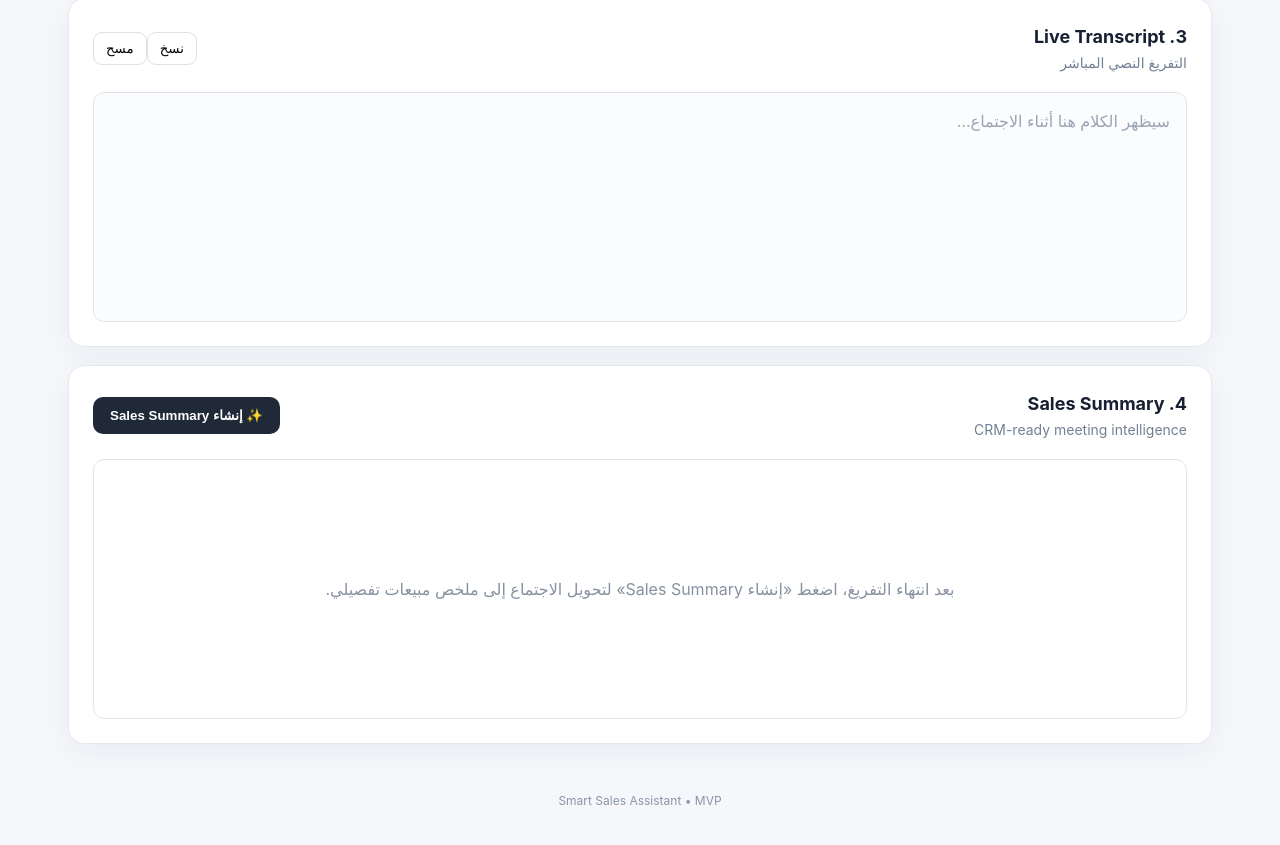
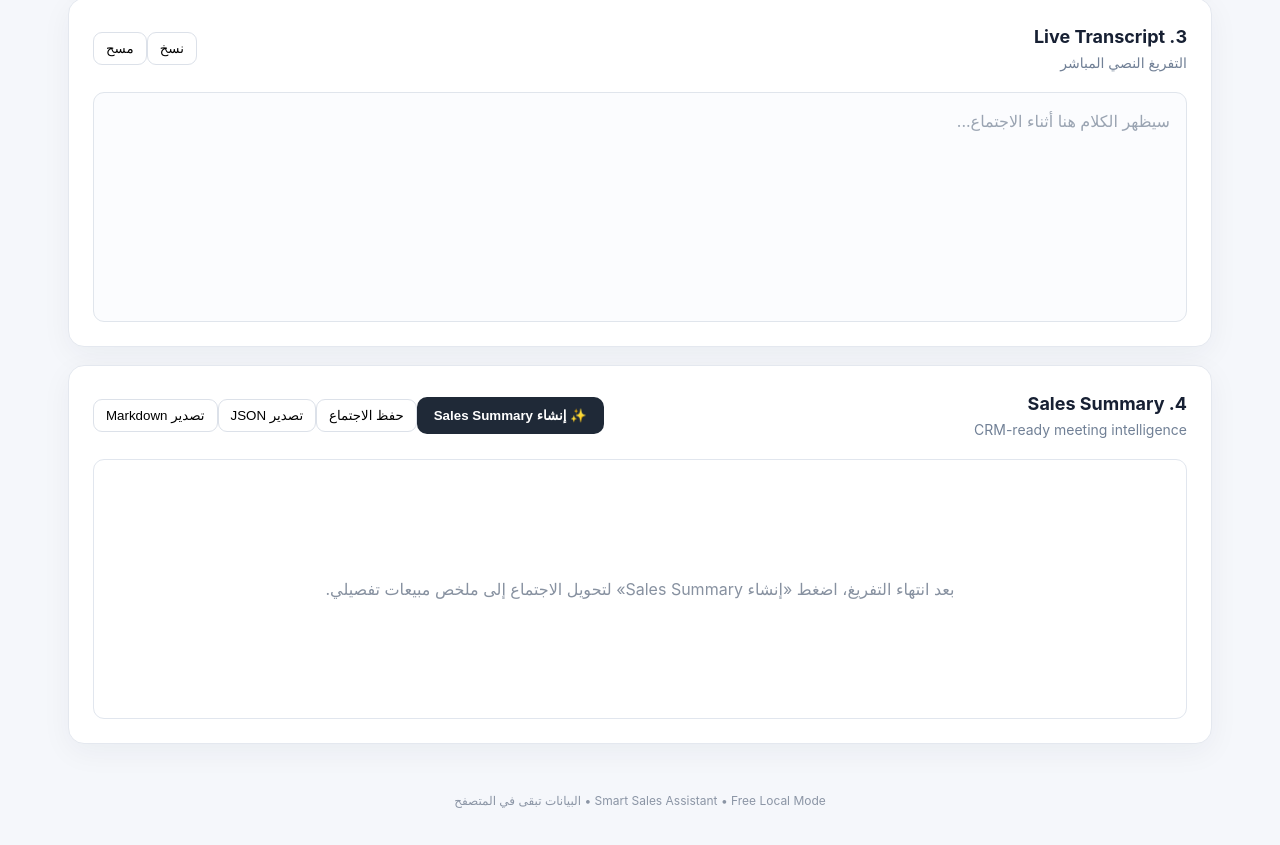
Before and after one commit to ymahdy12-commits/smart-sales-assistant, a website: page index.html in a window 1280 px wide. Shown: the part 942-1787 px from the top of the page. Drawn offline with Linux system fonts and the light colour scheme.

Commit message:
feat: add meeting save and export controls

```diff
--- a/index.html
+++ b/index.html
@@ -14,5 +14,5 @@
 </section>
 <section class="card"><div class="section-title"><div><h3>Speaker Mapping</h3><span>Map transcript speakers to real names</span></div></div><div id="speakerMap" class="form-grid"><p class="hint">بعد التفريغ، سيظهر هنا Speaker 1 / Speaker 2 لتسمية الأشخاص بدون تخمين هويتهم.</p></div></section>
 <section class="card transcript-card"><div class="section-title"><div><h3>3. Live Transcript</h3><span>التفريغ النصي المباشر</span></div><div><button id="copyBtn" class="ghost">نسخ</button><button id="clearBtn" class="ghost">مسح</button></div></div><div id="transcript" class="transcript" contenteditable="true" data-placeholder="سيظهر الكلام هنا أثناء الاجتماع..."></div></section>
-<section class="card"><div class="section-title"><div><h3>4. Sales Summary</h3><span>CRM-ready meeting intelligence</span></div><button id="summaryBtn" class="primary">✨ إنشاء Sales Summary</button></div><div id="summary" class="summary empty">بعد انتهاء التفريغ، اضغط «إنشاء Sales Summary» لتحويل الاجتماع إلى ملخص مبيعات تفصيلي.</div></section>
-</main><footer>Smart Sales Assistant • MVP</footer><script src="app.js"></script></body></html>
+<section class="card"><div class="section-title"><div><h3>4. Sales Summary</h3><span>CRM-ready meeting intelligence</span></div><div class="actions-inline"><button id="summaryBtn" class="primary">✨ إنشاء Sales Summary</button><button id="saveBtn" class="ghost">حفظ الاجتماع</button><button id="exportBtn" class="ghost">تصدير JSON</button><button id="exportMdBtn" class="ghost">تصدير Markdown</button></div></div><div id="summary" class="summary empty">بعد انتهاء التفريغ، اضغط «إنشاء Sales Summary» لتحويل الاجتماع إلى ملخص مبيعات تفصيلي.</div></section>
+</main><footer>Smart Sales Assistant • Free Local Mode • البيانات تبقى في المتصفح</footer><script src="app.js"></script></body></html>
```
